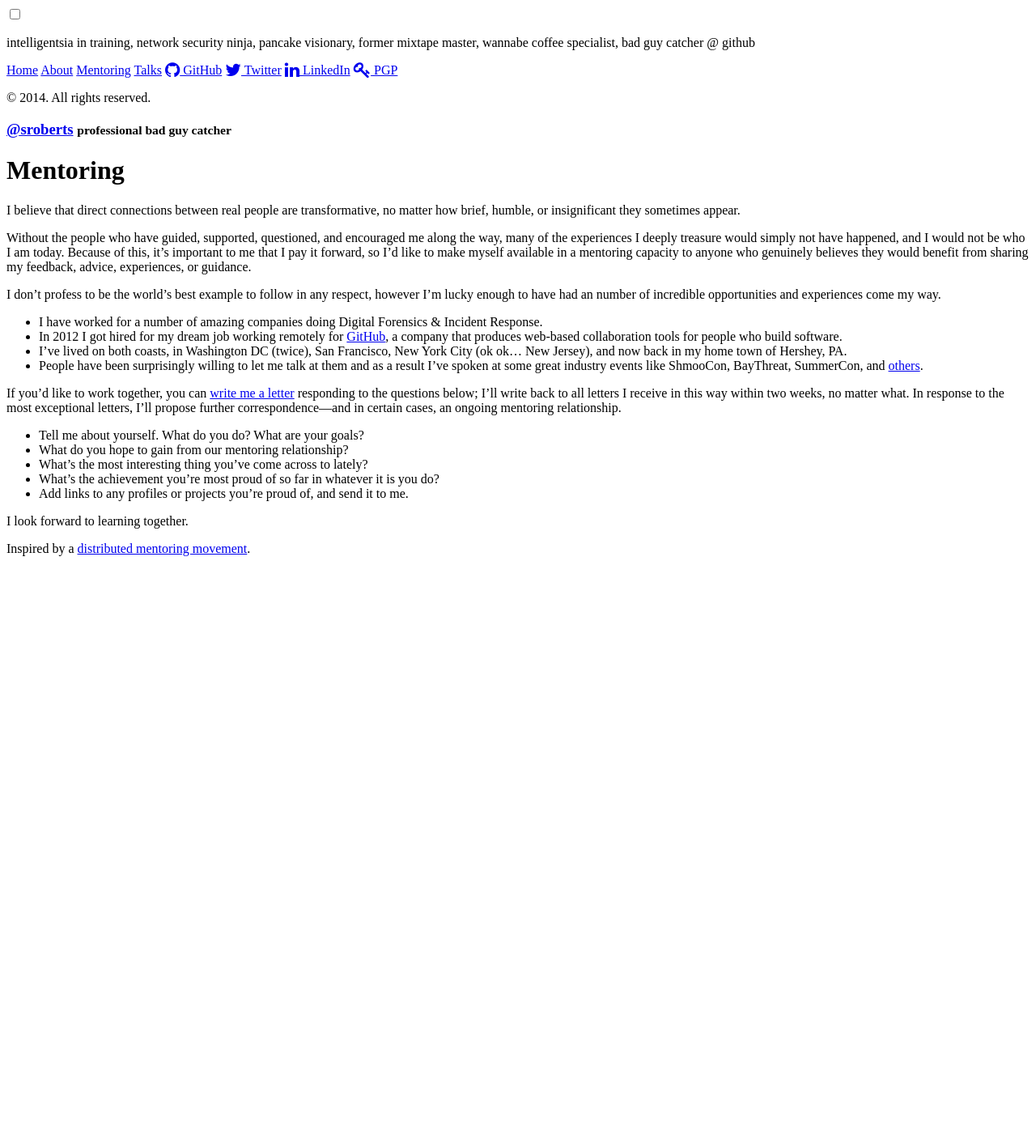
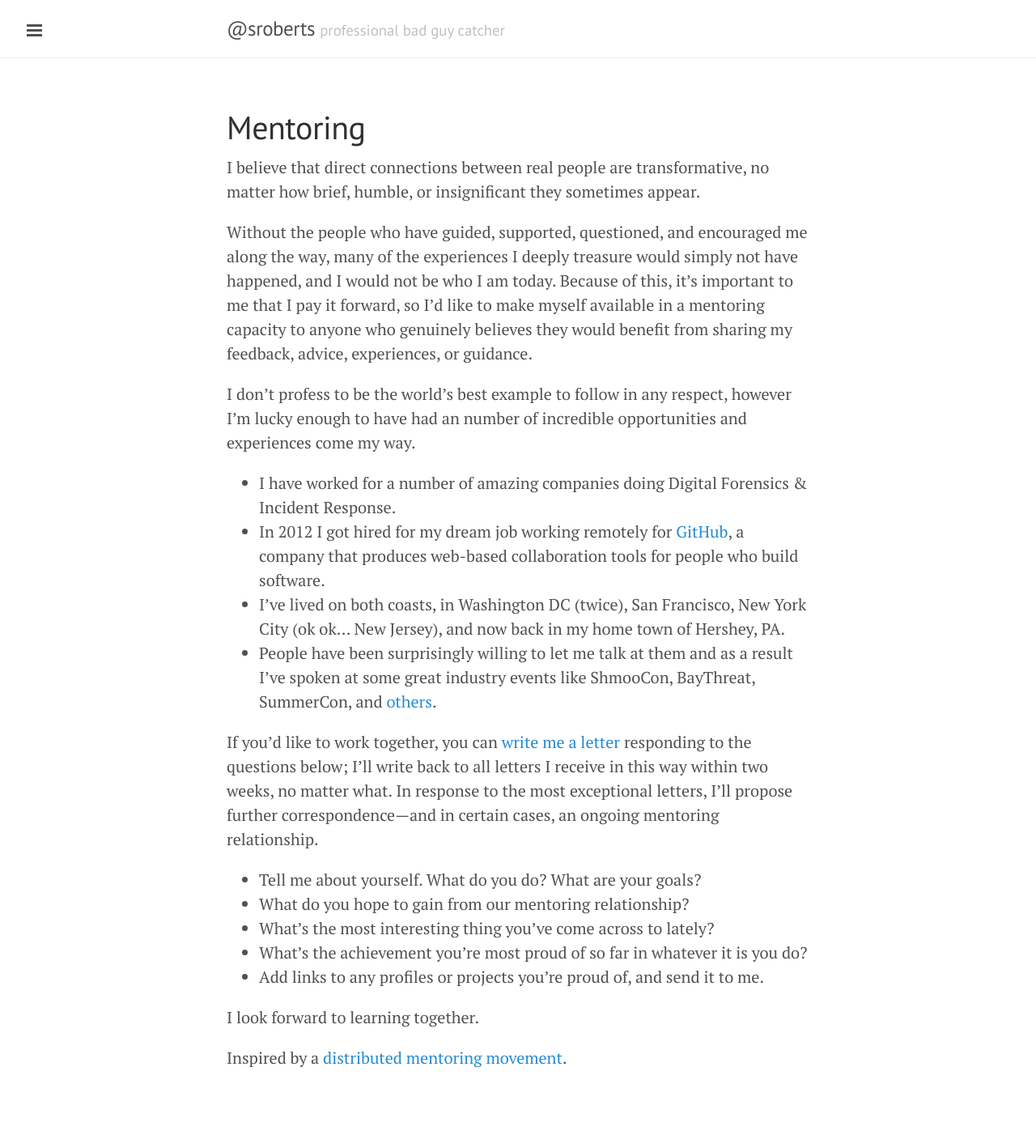
Before and after one commit to sroberts/sroberts.github.io, a Jekyll site: the page built from mentoring.md, in a window 1280 px wide. Shown: the whole page at 81% size. Built offline with Jekyll 4.4.1, drawn with Linux system fonts in a browser that asks for light colours; nearby versions of some CDN libraries; before the commit the page ends 900 px from its top, so only the background shows below that.

Commit message:
maybe finally figured out this CSS issue

```diff
--- a/_config.yml
+++ b/_config.yml
@@ -1,4 +1,5 @@
 # Dependencies
+markdown:         kramdown
 pygments:         true
 redcarpet:
   extensions: ["no_intra_emphasis", "fenced_code_blocks", "autolink", "tables", "with_toc_data", "strikethrough"]
--- a/_includes/head.html
+++ b/_includes/head.html
@@ -14,9 +14,9 @@
   </title>
 
   <!-- CSS -->
-  <link rel="stylesheet" href="{{ site.baseurl }}public/css/poole.css">
-  <link rel="stylesheet" href="{{ site.baseurl }}public/css/syntax.css">
-  <link rel="stylesheet" href="{{ site.baseurl }}public/css/lanyon.css">
+  <link rel="stylesheet" href="{{ site.base_url }}/public/css/poole.css">
+  <link rel="stylesheet" href="{{ site.base_url }}/public/css/syntax.css">
+  <link rel="stylesheet" href="{{ site.base_url }}/public/css/lanyon.css">
   <link rel="stylesheet" href="http://fonts.googleapis.com/css?family=PT+Serif:400,400italic,700|PT+Sans:400">
 
   <!-- Icons -->
```
